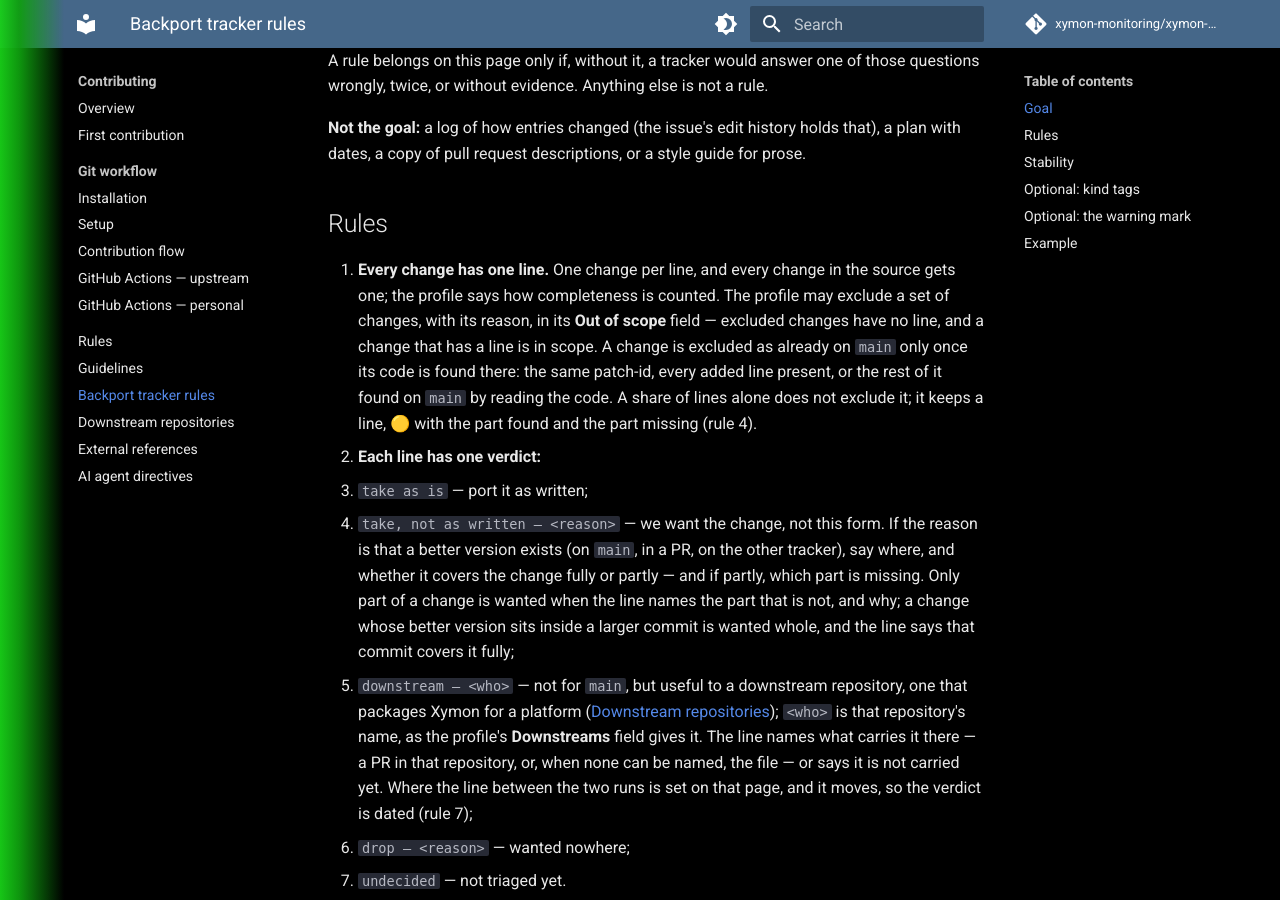
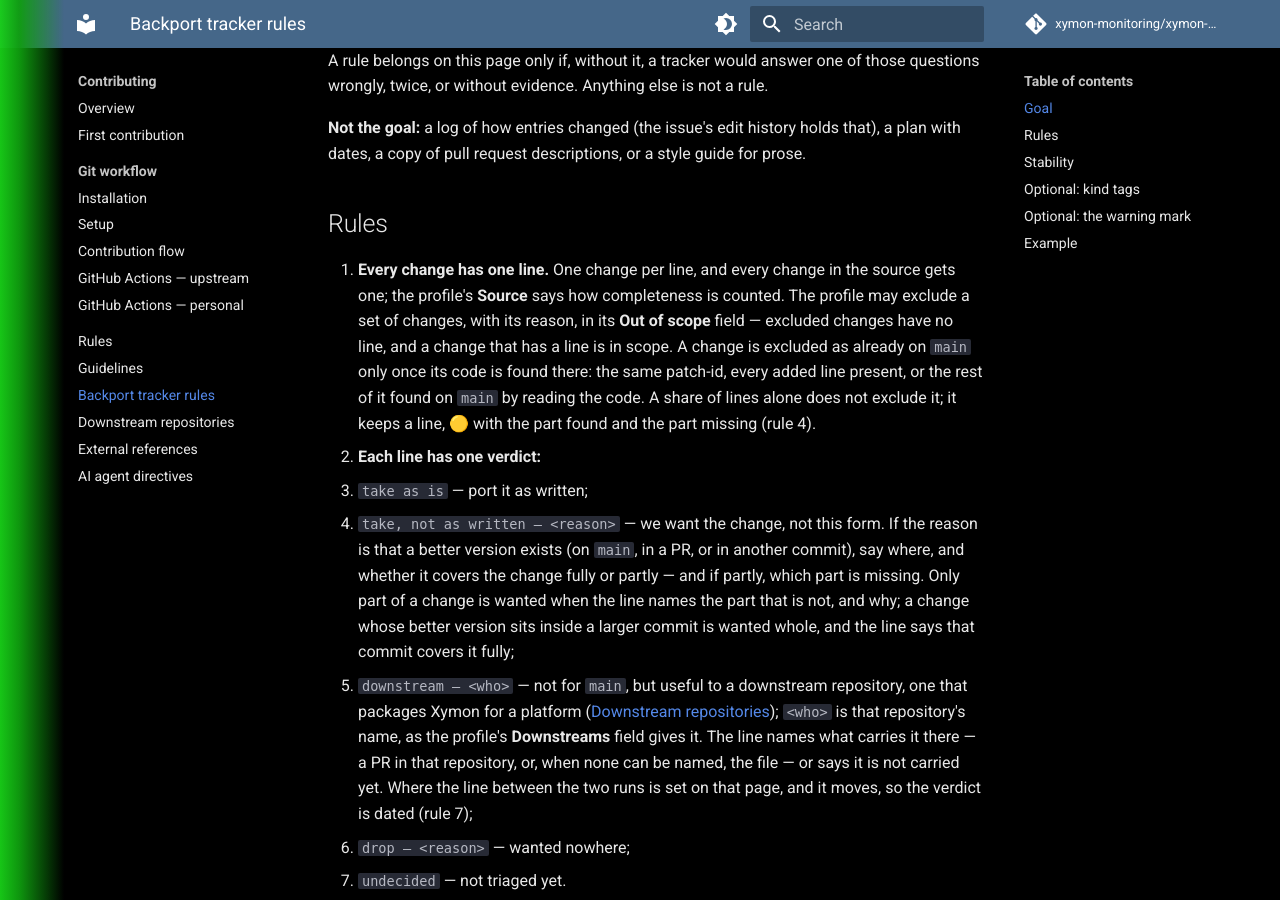
Before and after one commit to xymon-monitoring/xymon-wiki, an MkDocs documentation site: the page built from docs/contributing/backport-tracker-rules.md, in a window 1280 px wide and 900 px high, scrolled down 642 px. Built offline with MkDocs 1.6.1 and Material for MkDocs 9.7.7, drawn with Linux system fonts in a browser that asks for light colours; comment, search, counter and statistics services are not loaded; some of the changed text lies outside the part shown.

Commit message:
backport-tracker-rules: point completeness at Source, drop the other tracker as a form's home
Rule 1 now names the profile field that counts completeness instead of
restating it. Rule 2 no longer lists the other tracker as where a better
version may sit: a twin there makes the line a pointer (rule 6), so the
place is another commit. The example's Layout says which section holds
settled lines and what gives the priority, as rule 11 asks. Rules 1, 2,
5 and 8 are rewrapped; no other wording changes.

```diff
--- a/docs/contributing/backport-tracker-rules.md
+++ b/docs/contributing/backport-tracker-rules.md
@@ -28,8 +28,9 @@
 ## Rules
 
 1. **Every change has one line.** One change per line, and every change in the
-   source gets one; the profile says how completeness is counted. The profile may
-   exclude a set of changes, with its reason, in its **Out of scope** field —
+   source gets one; the profile's **Source** says how completeness is counted.
+   The profile may exclude a set of changes, with its reason, in its **Out of
+   scope** field —
    excluded changes have no line, and a change that has a line is in scope.
    A change is excluded as already on `main` only once its code is found there:
    the same patch-id, every added line present, or the rest of it found on
@@ -38,12 +39,12 @@
 2. **Each line has one verdict:**
    - `take as is` — port it as written;
    - `take, not as written — <reason>` — we want the change, not this form. If
-     the reason is that a better version exists (on `main`, in a PR, on the other
-     tracker), say where, and whether it covers the change fully or partly — and
-     if partly, which part is missing. Only part of a change is wanted when the
-     line names the part that is not, and why; a change whose better version
-     sits inside a larger commit is wanted whole, and the line says that commit
-     covers it fully;
+     the reason is that a better version exists (on `main`, in a PR, or in
+     another commit), say where, and whether it covers the change fully or
+     partly — and if partly, which part is missing. Only part of a change is
+     wanted when the line names the part that is not, and why; a change whose
+     better version sits inside a larger commit is wanted whole, and the line
+     says that commit covers it fully;
    - `downstream — <who>` — not for `main`, but useful to a downstream
      repository, one that packages Xymon for a platform
      ([Downstream repositories](downstream-repositories.md)); `<who>` is that
@@ -82,10 +83,9 @@
    another tracker's section or heading (rule 6). The commits, by id, are those
    that carry this change — its twin among them — the one carrying its feature
    first; a commit it only depends on is a `needs`, not a carrier. Once a PR
-   carries the line, it names that PR instead (rule 9). A `needs`
-   names a line — the change this one depends on — never a PR; the PR that
-   carries that line
-   is found on the line itself.
+   carries the line, it names that PR instead (rule 9). A `needs` names a
+   line — the change this one depends on — never a PR; the PR that carries
+   that line is found on the line itself.
 6. **One change, one decision.** When two trackers hold the same change, their
    profiles name the owner. The owner's line names its twin by id, and how much
    of it matches, measured; the other tracker's line only points —
@@ -118,10 +118,10 @@
    written that can be read elsewhere — a PR's state, another line's verdict.
    A line names each PR and each commit once: later text on the same line refers
    to it as "that PR" or "that commit". A `needs <id>` or a `carried with`
-   always names its ids, and is not counted as a repeat. A measurement's date and commit are its
-   citation, not a separate fact: each line that states a measurement names
-   them, even when every line in a section was measured the same day against
-   the same commit.
+   always names its ids, and is not counted as a repeat. A measurement's date
+   and commit are its citation, not a separate fact: each line that states a
+   measurement names them, even when every line in a section was measured the
+   same day against the same commit.
    The issue body is the tracker: everything the goal asks is answered there,
    and nothing only in a comment. A comment may discuss; whatever it decides
    moves into the body.
@@ -210,7 +210,7 @@
 - Ids: the patch number, cited elsewhere as `EX N`.
 - Owner: this tracker owns every change it shares with #9002.
 - Downstreams: `example/example-distro`.
-- Layout: Next · Later · Settled.
+- Layout: Next · Later · Settled (settled lines); priority in that order.
 - Extra marks: none.
 
 ### Next
```
